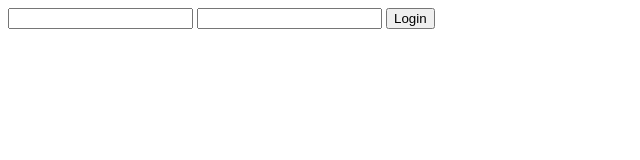
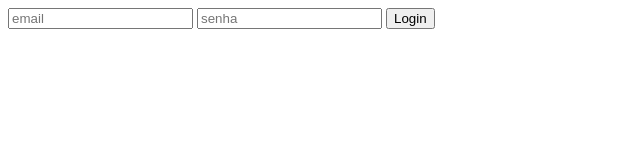
Before and after one commit to italodeAndrade/arquitetura-de-microsservi-os, a website: page node/public/index.html in a window 1280 px wide. Shown: the full height of the page, 0-640 px from the left. Drawn offline with Linux system fonts and the light colour scheme.

Commit message:
node para docker

```diff
--- a/node/package.json
+++ b/node/package.json
@@ -3,6 +3,8 @@
   "version": "1.0.0",
   "main": "index.js",
   "scripts": {
+    "build": "tsc",
+    "start": "node dist/server.js",
     "test": "echo \"Error: no test specified\" && exit 1",
     "dev": "nodemon --exec ts-node src/server.ts"
   },
--- a/node/src/pages/log.html
+++ b/node/public/index.html
@@ -7,8 +7,8 @@
 </head>
 <body>
     <form action="/logar", method="post">
-        <input type="text" name="email" id="email">
-        <input type="password" name="senha" id="senha">
+        <input type="text" name="email" id="email" placeholder="email">
+        <input type="password" name="senha" id="senha" placeholder="senha">
         <button type="submit">Login</button>
     </form>
 </body>
```
Also changed, not shown: node/src/server.ts (+9 -3 lines), node/tsconfig.json (added, +14 -0 lines), 1 other file.
